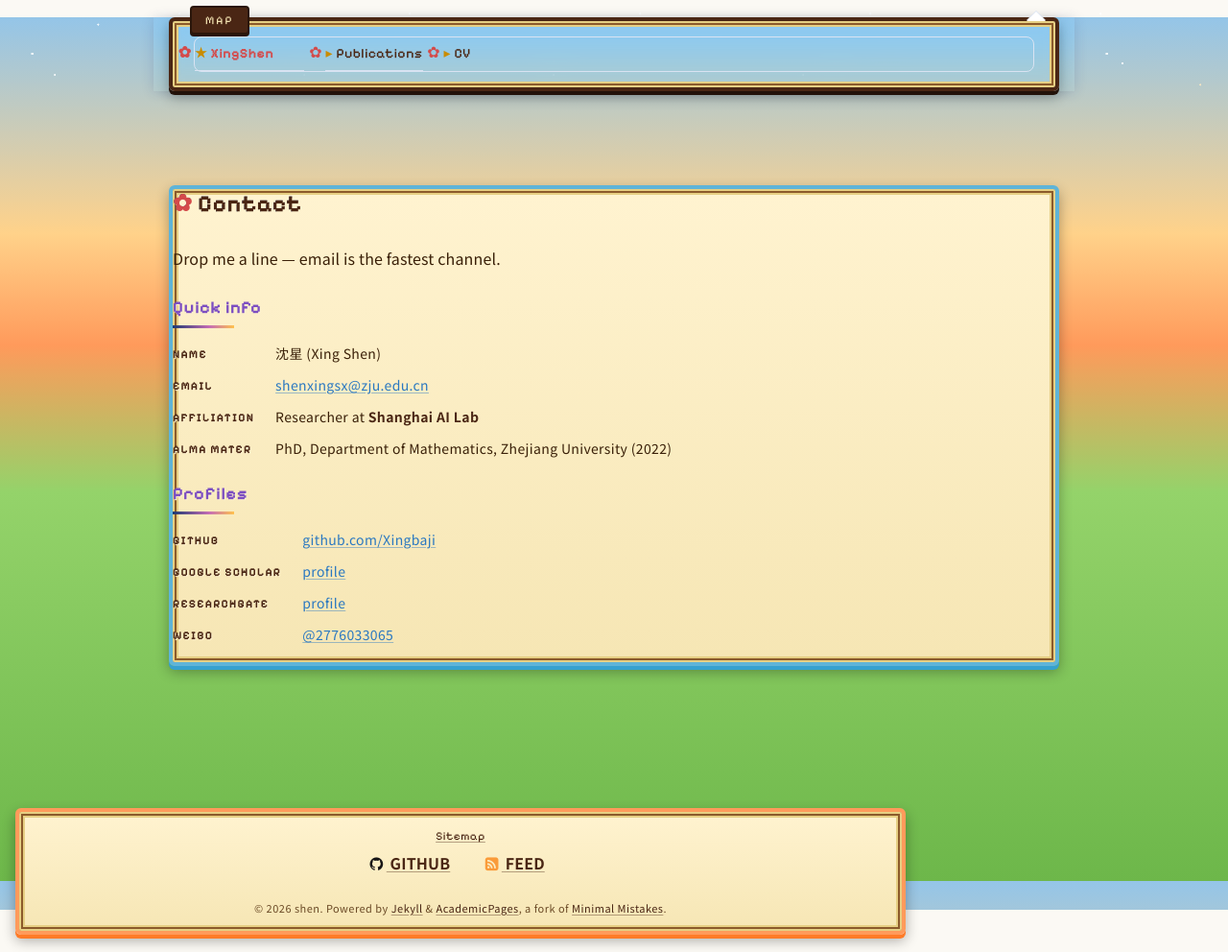
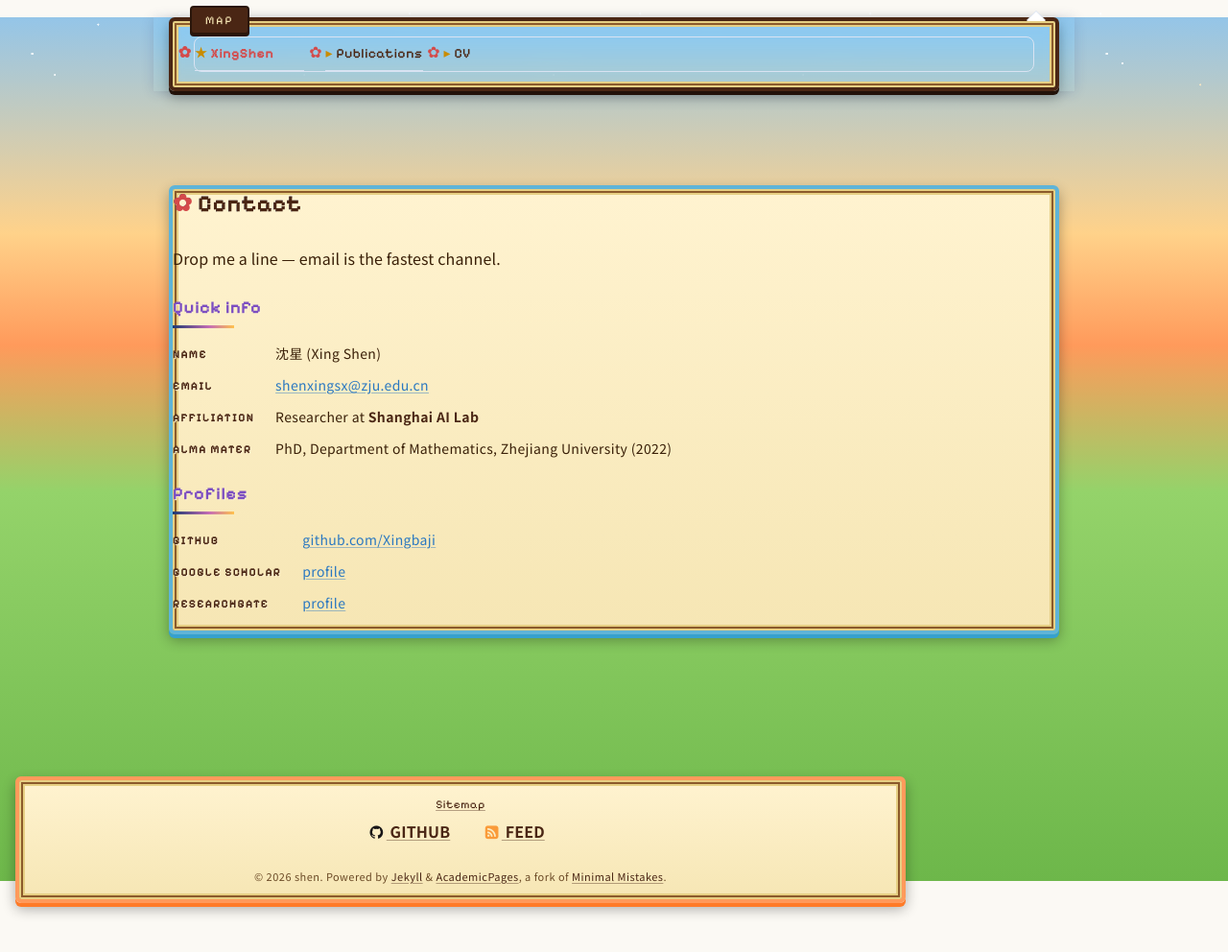
Before and after one commit to Xingbaji/xingbaji.github.io, a Jekyll site: the page built from _pages/contact.md, in a window 1280 px wide. Shown: the whole page at 96% size. Built offline with Jekyll 4.4.1, drawn with Linux system fonts in a browser that asks for light colours; some web fonts are replaced; after the commit the page ends 959 px from its top, so only the background shows below that.

Commit message:
Remove Weibo profile links

```diff
--- a/_config.yml
+++ b/_config.yml
@@ -110,7 +110,6 @@ author:
   tumblr           :
   twitter          :
   vine             :
-  weibo            : "2776033065"
   xing             :
   youtube          :
   wikipedia        :
--- a/_pages/contact.md
+++ b/_pages/contact.md
@@ -22,5 +22,4 @@ Drop me a line — email is the fastest channel.
   <dt>GitHub</dt>          <dd><a href="https://github.com/Xingbaji">github.com/Xingbaji</a></dd>
   <dt>Google Scholar</dt>  <dd><a href="https://scholar.google.com/citations?user=tjCt9qsAAAAJ&amp;hl=en&amp;oi=sra">profile</a></dd>
   <dt>ResearchGate</dt>    <dd><a href="https://www.researchgate.net/profile/Shen-Xing">profile</a></dd>
-  <dt>Weibo</dt>           <dd><a href="https://weibo.com/u/2776033065">@2776033065</a></dd>
 </dl>
```
